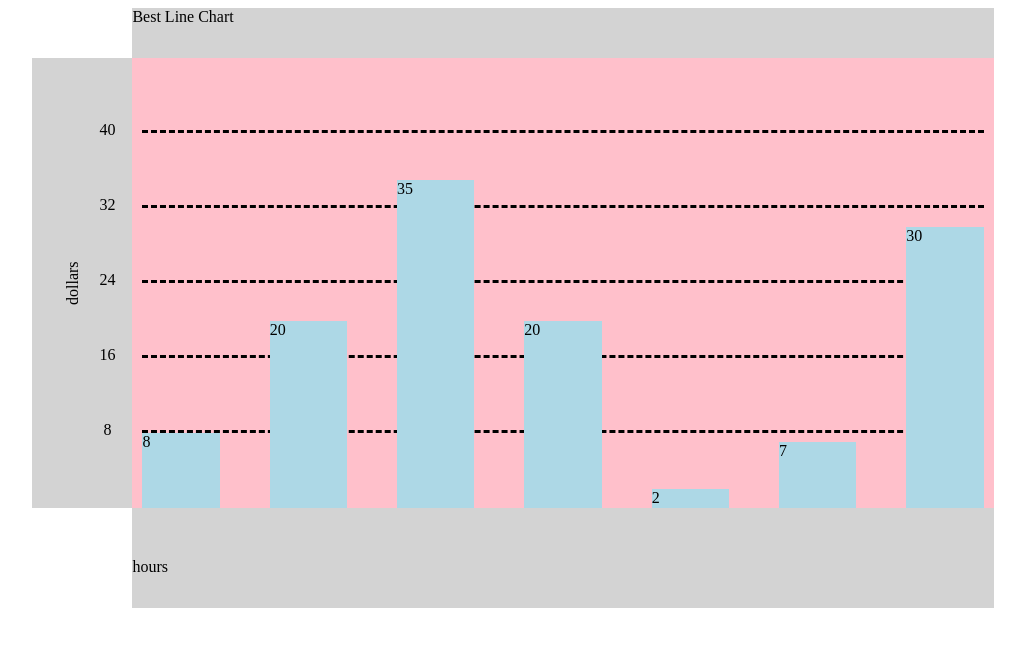
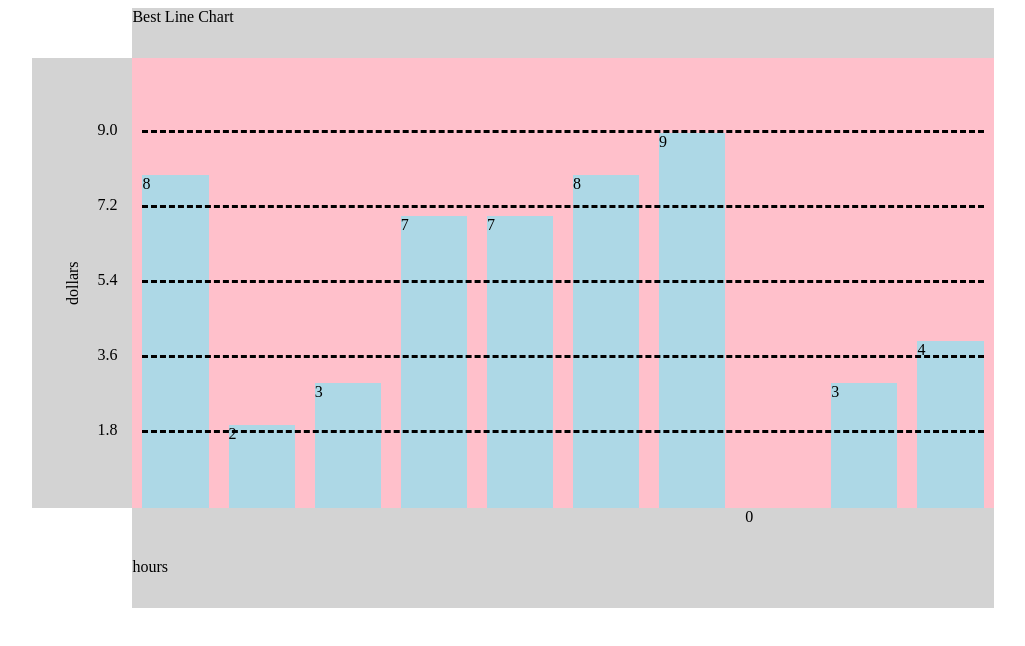
Before and after one commit to nikitasheremet/stretchBarChart, a plain HTML site: page index.html in a window 1280 px wide. Shown: the whole page, without its empty margins (102-1127 px from the left). Drawn offline with Linux system fonts and the light colour scheme.

Commit message:
fixed axis length issue

```diff
--- a/chartJs.js
+++ b/chartJs.js
@@ -16,10 +16,10 @@
   let openDiv = "<div class = ";
   let closeDiv = "</div>";
 
-  //calculates limit of chart
+  //calculates  top limit of chart
   let roundTop;
   switch (true) {
-    case dataMax > 50:
+    case dataMax > 80:
       roundTop = 100 * Math.ceil(dataMax/100);
       break;
     case dataMax > 10:
@@ -42,31 +42,33 @@
     return titleHtml + graphHtml + yAxisHtml + xAxisHtml + xTitleHtml + yTitleHtml;
   });
 
-  function createVisual () { /////////////// Creates visuals in graph area //////////////
+  function createVisual() { /////////////// Creates visuals in graph area //////////////
 
-    $(".graph-area").append(function defineBars() { //creates bars and axis lines
+    $(".graph-area").append(function () { //creates bars and axis lines
       let output = "";
       for (i = 0; i < lenData; i++) {
         output += openDiv + "bar-" + i + ">" + data[i] + closeDiv;
       }
+     // alert(output);
       for (i = 1; i <= 5; i++) {
         output += openDiv + "axis-line-" + i + ">" + closeDiv;
       }
+     // alert(output);
       return output;
     });
+
     for (i = 1; i <=5; i++) { ///////////////////////draws axis lines
       elemAxisLine = ".axis-line-" + i;
       $(elemAxisLine).css({
         "grid-area" : function () {
-          let output = i + "/1/" + (i+1) + "/8";
+          let output = i + "/1/" + (i+1) + "/" + (lenData+1);
           return output;
         },
         "border-bottom" : "dashed"
       })
     }
 
-    /////////////////////////////////////// draws bars inside chart area
-    for (i = 0; i < lenData; i++) {
+    for (i = 0; i < lenData; i++) { ///////////////////// draws bars inside chart area
       elemBar = ".bar-"+i;
       $(elemBar).css({
         "grid-area" : function () {
@@ -74,17 +76,18 @@
           return output;
         },
         "background-color" : "lightblue",
-        "position" : "absolute",
-        "height": function setHeight() {
+        //"position" : "absolute",
+        "height": function () {
           let fillPer;
           let pxFill;
           fillPer = data[i]/(roundTop + ((roundTop/5)));
-          pxFill = fillPer * 450;
+          pxFill = fillPer * 450; //////need to not hard code!!!!!!!!!!!!!!!
           return pxFill + "px";
         },
-        "bottom" : "0px",
-        "right" : "0px",
-        "left" : "0px"
+        //"bottom" : "0px",
+        //"right" : "0px",
+        //"left" : "0px",
+        "place-self" : "end stretch"
       });
     }
   } ///////////////////////////////////////////////////////////
@@ -123,7 +126,7 @@
   $(".y-axis").append(function () {///// creates divs for y axis values
     output = "";
     for (i = 1; i <= 5; i++) {
-      output += openDiv + "y-axis-" + i + ">" + (roundTop/5)*i + closeDiv;
+      output += openDiv + "y-axis-" + i + ">" + ((roundTop/5)*i).toFixed(1) + closeDiv;
     }
     return output;
   })
@@ -138,22 +141,16 @@
       "padding" : "50% 0"
     })
   }
-  $(".y-axis-1").css({
-    "grid-area" : "-2/1/-3/2"
-  })
   $(".graph-area").css({
     "grid-area" : "2/3/3/4",
     "background-color": "pink",
     "display": "grid",
-    "grid-template-columns": function makeCol() { ///// divides graph area into columns
-      let output = "";
-      for (i = 0; i < lenData; i++) {
-        output += "1fr ";
-      }
+    "grid-template-columns": function () { ///// divides graph area into columns
+      let output = "repeat(" + lenData + ",1fr)";
       return output;
     },
-    "grid-template-rows": "1fr 1fr 1fr 1fr 1fr 1fr",
-    "grid-column-gap": "50px",
+    "grid-template-rows": "repeat(6,1fr)",
+    "grid-column-gap": "20px",
     "padding-left":"10px",
     "padding-right": "10px",
     "position":"relative"
--- a/index.html
+++ b/index.html
@@ -17,7 +17,7 @@
   <!--Script to call drawBarChart() function and build graph-->
   <script>
 
-    var data = [8,20,35,20,2,7,30];
+    var data = [8,2,3,7,7,8,9,0,3,4];
     var elem = "#drawChart";
     var options = {title: "Best Line Chart", xAxisTitle: "hours", yAxisTitle: "dollars"};
     drawBarChart(data,options, elem);
```
